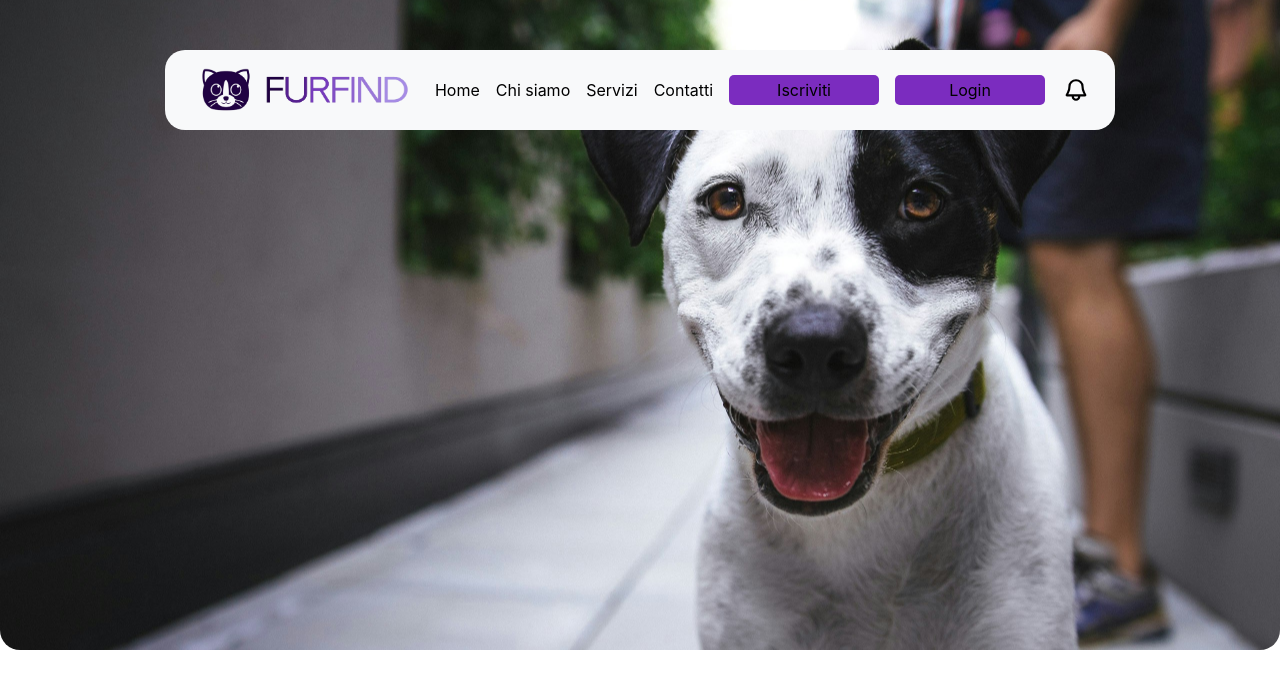
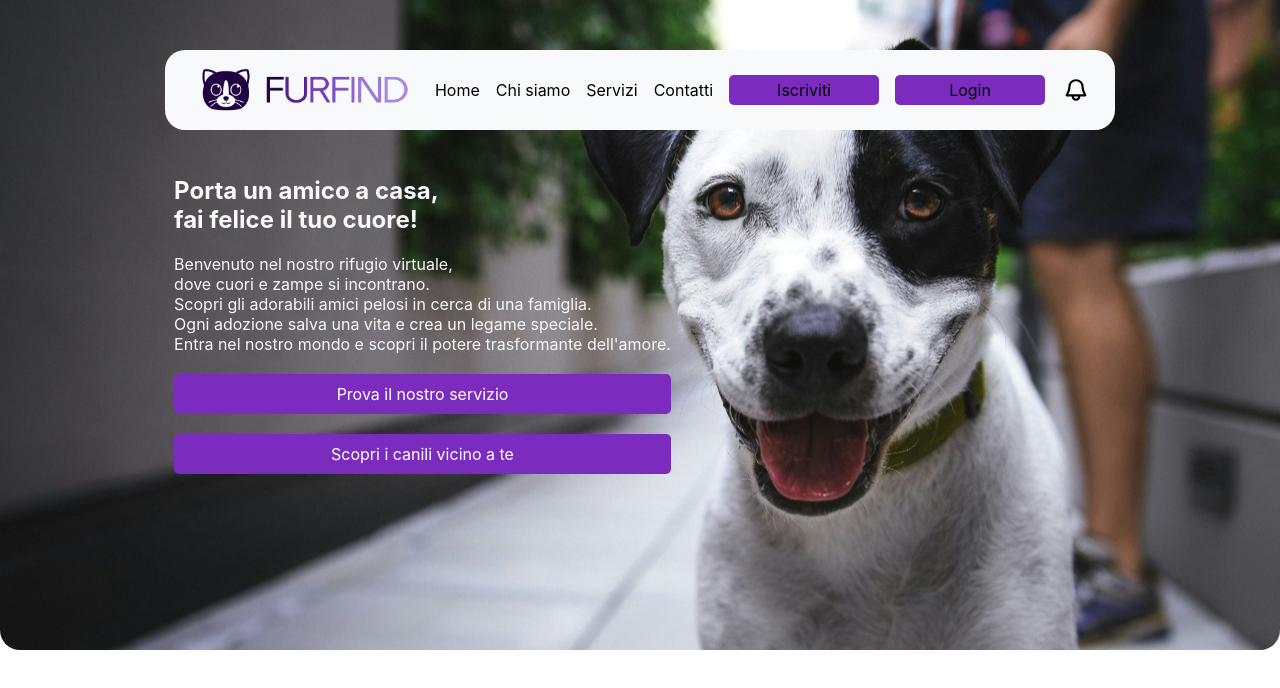
Before and after one commit to develhope/FS26-Team1-Project3, a React (Vite) app: page / in a window 1280 px wide. Shown: the top 688 px of the page. Built offline with nearby package versions, Linux system fonts and the light colour scheme.

Commit message:
add HeroCaption jsx and scss

```diff
--- a/src/components/Hero.jsx
+++ b/src/components/Hero.jsx
@@ -2,6 +2,7 @@ import React from 'react';
 import './Hero.scss';
 import heroImage from '../assets/hero.jpg';
 import Navbar from './Navbar';
+import HeroCaption from './HeroCaption';
 
 export default function Hero() {
     return (
@@ -11,6 +12,7 @@ export default function Hero() {
                 <img className="background-image" src={heroImage} alt="Doggo" />
             </div>
             <Navbar />
+            <HeroCaption />
         </div>
         </main>
     );
--- /dev/null
+++ b/src/components/HeroCaption.jsx
@@ -0,0 +1,21 @@
+import "./HeroCaption.scss";
+
+export default function HeroCaption() {
+  return (
+    <div className="Captioncontent">
+      <h2>
+        Porta un amico a casa, <br />
+        fai felice il tuo cuore!
+      </h2>
+      <p>
+        Benvenuto nel nostro rifugio virtuale, <br />
+        dove cuori e zampe si incontrano. <br />
+        Scopri gli adorabili amici pelosi in cerca di una famiglia. <br />
+        Ogni adozione salva una vita e crea un legame speciale. <br />
+        Entra nel nostro mondo e scopri il potere trasformante dell'amore.
+      </p>
+      <button className="btn-primary">Prova il nostro servizio</button>
+      <button className="btn-primary">Scopri i canili vicino a te</button>
+    </div>
+  );
+}
--- /dev/null
+++ b/src/components/HeroCaption.scss
@@ -0,0 +1,24 @@
+.Captioncontent {
+    display: flex;
+    flex-direction: column;
+    gap: 20px;
+    justify-content: center;
+    margin-right: 435px;
+
+    h2 {
+        color: #f8f9fa;
+    }
+
+    p {
+        color: #f8f9fa;
+    }
+
+    .btn-primary {
+        color: white;
+        background-color: #7b2cbf;
+        border-radius: 5px;
+        width: 100%;
+        height: 40px;
+        border-color: transparent;
+      }
+}
```
